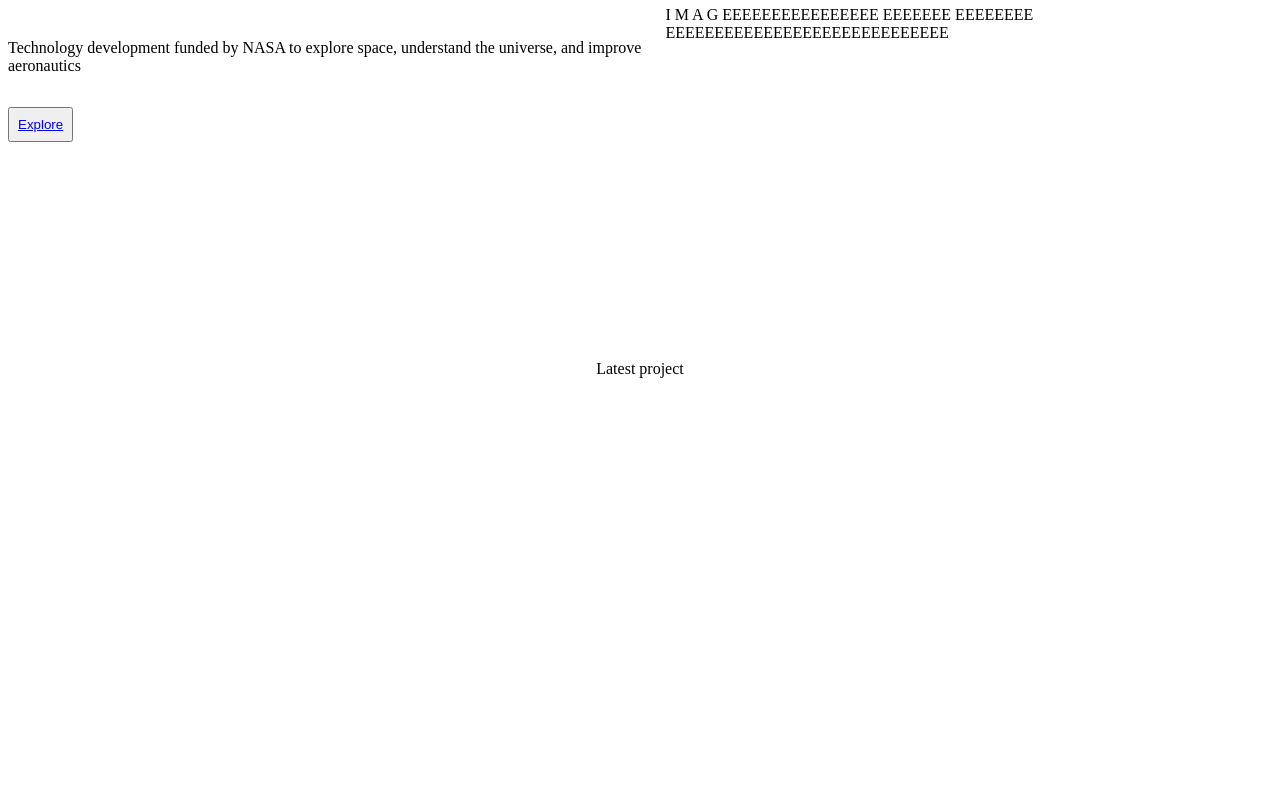
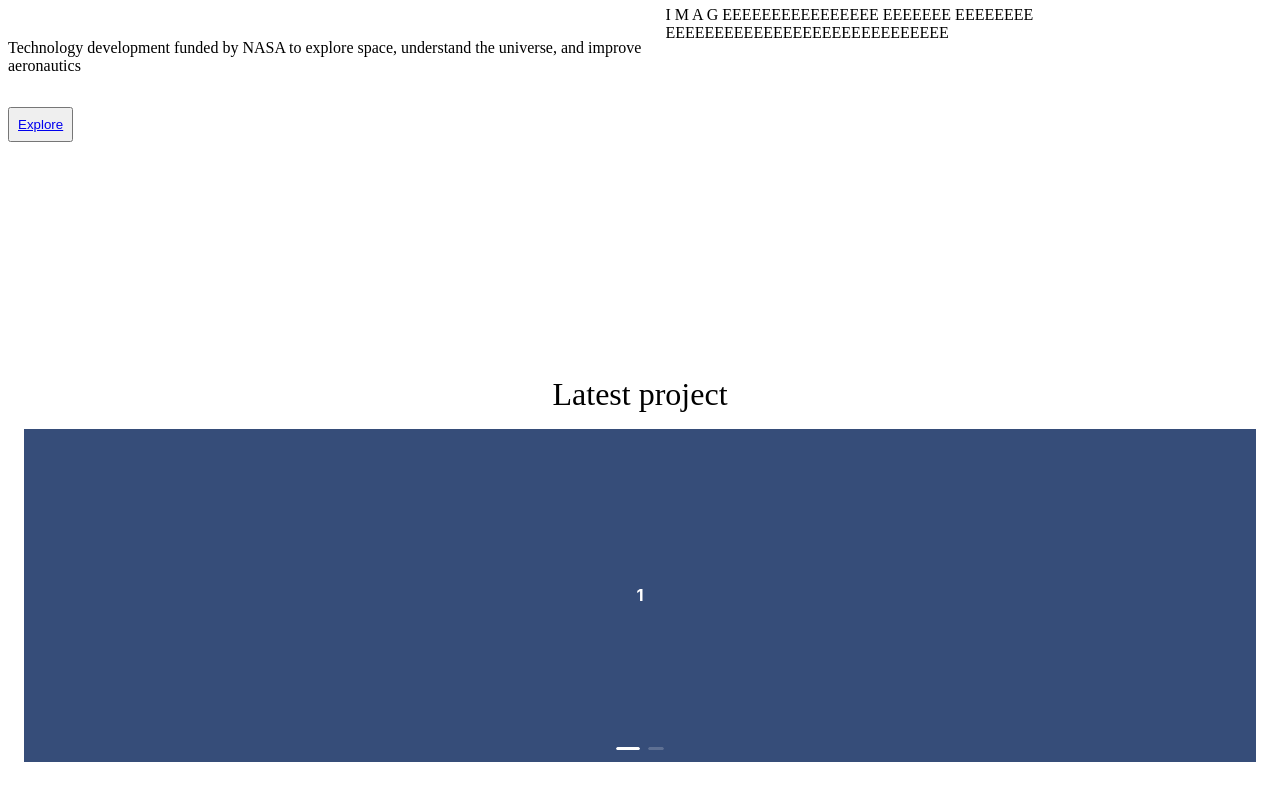
Before and after one commit to annisann/nasa-techdev, a Next.js app: page / in a window 1280 px wide. Shown: the part 304-1104 px from the top of the page. Built offline with nearby package versions, Linux system fonts and the light colour scheme.

Commit message:
update import: latestProject -> showCase

```diff
--- a/components/latestProject.tsx
+++ /dev/null
@@ -1,10 +0,0 @@
-import styles from "@/styles/Home.module.css"
-
-export default function Showcase() {
-    return (
-        <div className={styles.showcase}>
-            <p> Latest project </p>
-
-        </div>
-    )
-}
--- a/pages/index.tsx
+++ b/pages/index.tsx
@@ -3,7 +3,7 @@ import Image from 'next/image'
 import { Inter } from 'next/font/google'
 import styles from '@/styles/Home.module.css'
 import Hero from '@/components/hero'
-import Showcase from '@/components/latestProject'
+import Showcase from '@/components/showcase'
 
 const inter = Inter({ subsets: ['latin'] })
 
```
